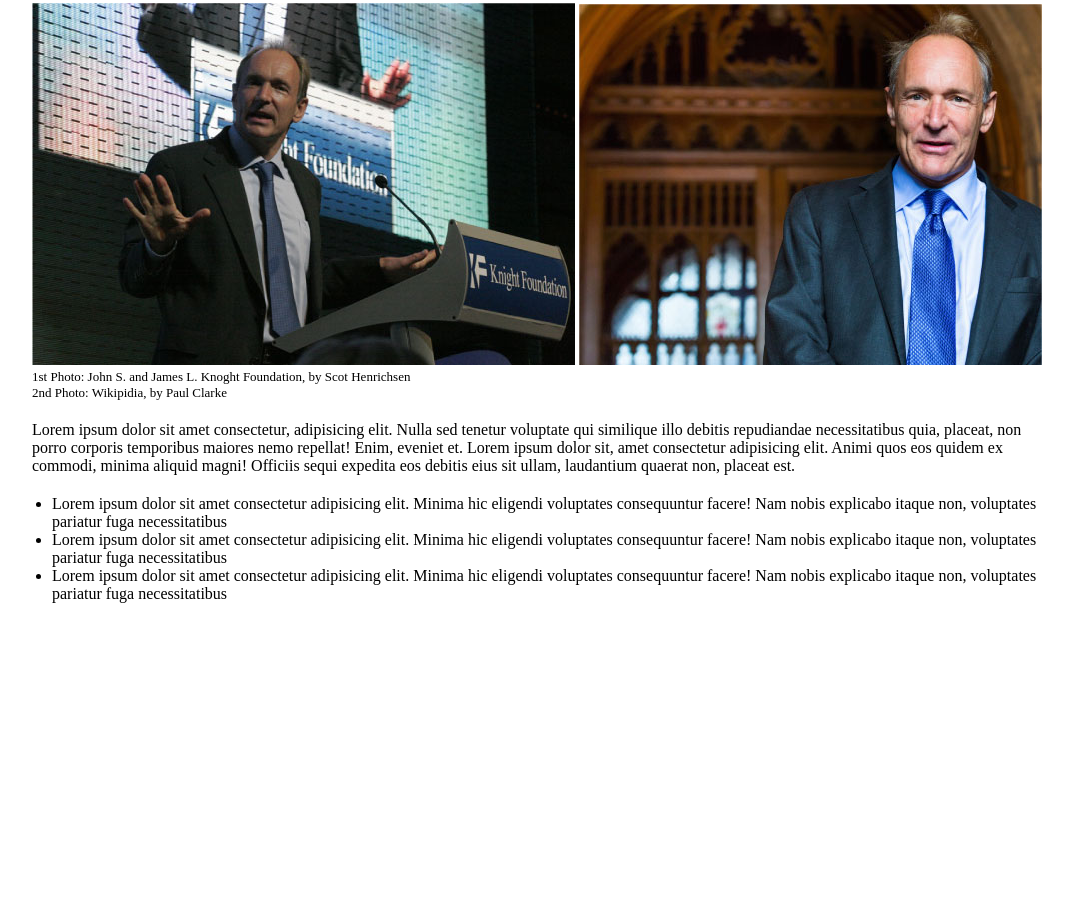
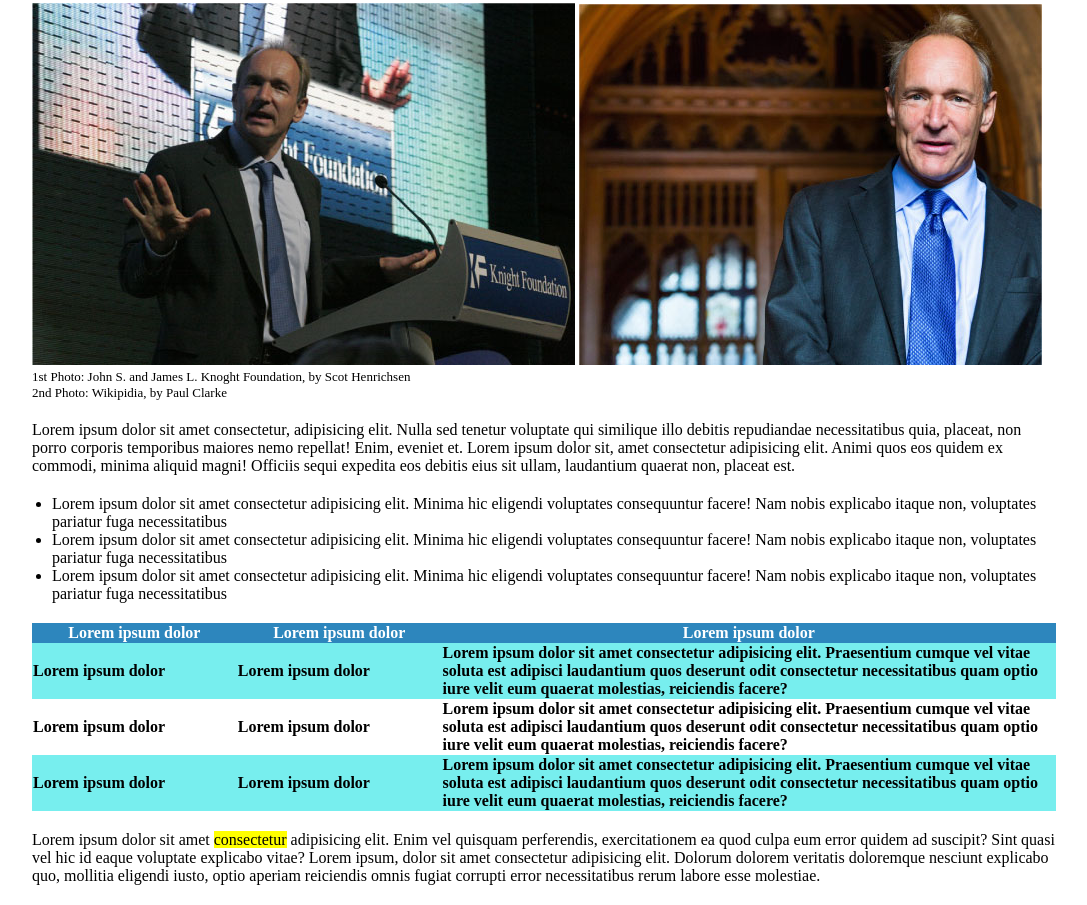
Before and after one commit to razcc/html-css-booleaner, a plain HTML site: page index.html in a window 1280 px wide. Shown: the part 225-1130 px from the top of the page, without its empty margins (96-1183 px from the left). Before the commit the page ends 848 px from the top, so only its background shows below. Drawn offline with Linux system fonts and the light colour scheme.

Commit message:
Tabella e paragrafo finale

```diff
--- a/index.html
+++ b/index.html
@@ -30,6 +30,38 @@
             <li>Lorem ipsum dolor sit amet consectetur adipisicing elit. Minima hic eligendi voluptates consequuntur facere! Nam nobis explicabo itaque non, voluptates pariatur fuga necessitatibus</li>
         </ul>
 
+        <!-- Tabella -->
+        <table>
+            <thead>
+                <tr>
+                    <th class="colonna">Lorem ipsum dolor</th>
+                    <th class="colonna">Lorem ipsum dolor</th>
+                    <th id="colonna3" class="colonna">Lorem ipsum dolor</th>
+                </tr>
+            </thead>
+
+            <tbody>
+                <tr id="riga1">
+                    <td>Lorem ipsum dolor</td>
+                    <td>Lorem ipsum dolor</td>
+                    <td id="colonna3">Lorem ipsum dolor sit amet consectetur adipisicing elit. Praesentium cumque vel vitae soluta est adipisci laudantium quos deserunt odit consectetur necessitatibus quam optio iure velit eum quaerat molestias, reiciendis facere?</td>
+                </tr>
+
+                <tr id="riga2">
+                    <td>Lorem ipsum dolor</td>
+                    <td>Lorem ipsum dolor</td>
+                    <td id="colonna3">Lorem ipsum dolor sit amet consectetur adipisicing elit. Praesentium cumque vel vitae soluta est adipisci laudantium quos deserunt odit consectetur necessitatibus quam optio iure velit eum quaerat molestias, reiciendis facere?</td>
+                </tr>
+
+                <tr id="riga3">
+                    <td>Lorem ipsum dolor</td>
+                    <td>Lorem ipsum dolor</td>
+                    <td id="colonna3">Lorem ipsum dolor sit amet consectetur adipisicing elit. Praesentium cumque vel vitae soluta est adipisci laudantium quos deserunt odit consectetur necessitatibus quam optio iure velit eum quaerat molestias, reiciendis facere?</td>
+                </tr>
+            </tbody>
+        </table>
+
+        <p>Lorem ipsum dolor sit amet  <span class="Evidenziato">consectetur</span> adipisicing elit. Enim vel quisquam perferendis, exercitationem ea quod culpa eum error quidem ad suscipit? Sint quasi vel hic id eaque voluptate explicabo vitae? Lorem ipsum, dolor sit amet consectetur adipisicing elit. Dolorum dolorem veritatis doloremque nesciunt explicabo quo, mollitia eligendi iusto, optio aperiam reiciendis omnis fugiat corrupti error necessitatibus rerum labore esse molestiae.</p>
     </main>
 
     <footer>
--- a/style.css
+++ b/style.css
@@ -55,3 +55,30 @@ ul{
 li{
     margin-left: -20px;
 }
+.Evidenziato{
+    background-color: yellow;
+}
+
+/* Tabella */
+table{
+    border-collapse: collapse;
+}
+
+thead{
+    background-color: rgb(45, 134, 189);
+}
+thead .colonna{
+    color: white;
+}
+
+#colonna3{
+    width: 60%;
+}
+td{
+    font-weight: bold;
+}
+
+#riga1,
+#riga3{
+    background-color: rgb(119, 238, 238);
+}
```
